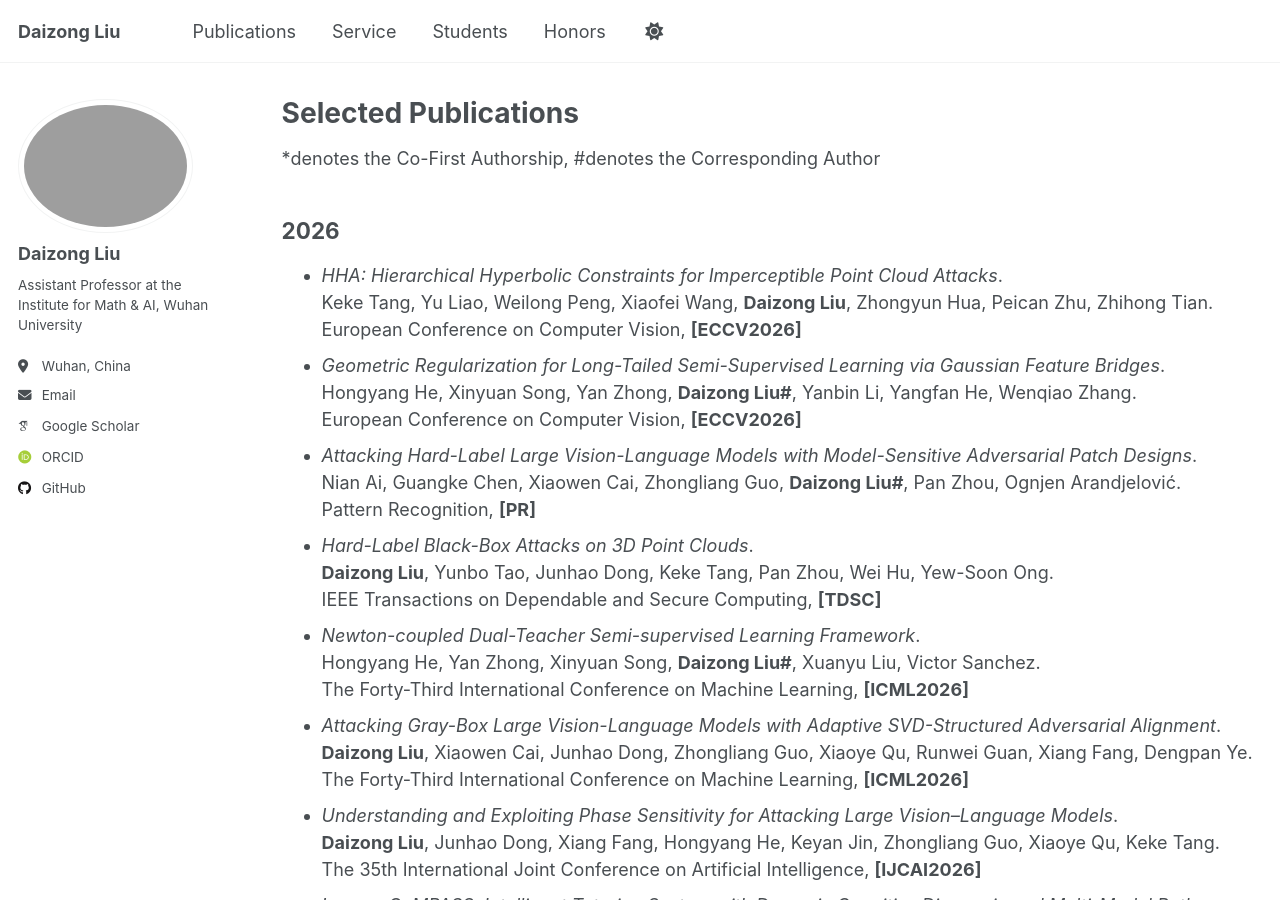
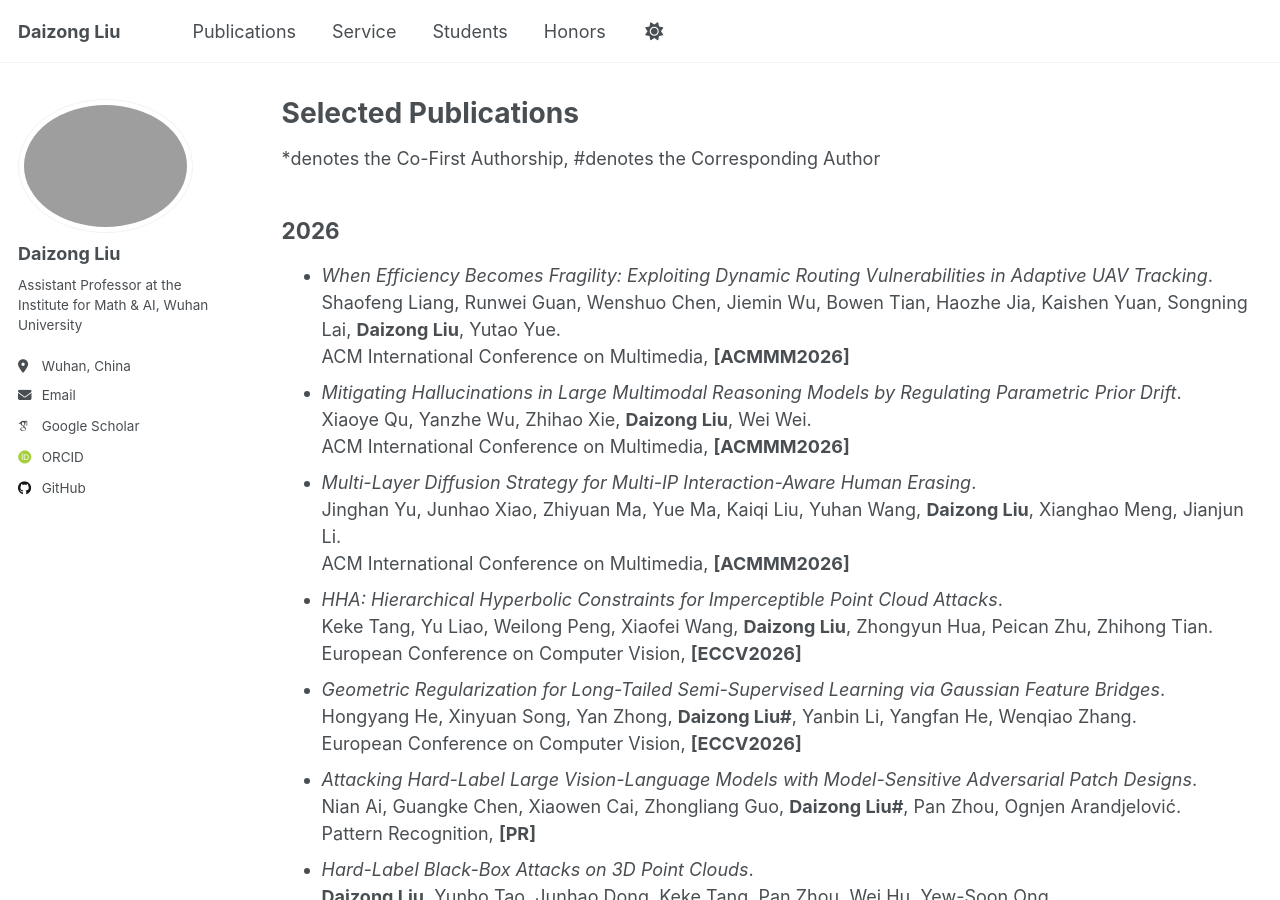
Before and after one commit to liudaizong/liudaizong.github.io, a Jekyll site: the page built from _pages/publications.md, in a window 1280 px wide and 900 px high. Built offline with Jekyll 4.4.1, drawn with Linux system fonts in a browser that asks for light colours; some web fonts are replaced.

Commit message:
Update publications.md

```diff
--- a/_pages/publications.md
+++ b/_pages/publications.md
@@ -7,6 +7,9 @@ author_profile: true
 *denotes the Co-First Authorship, #denotes the Corresponding Author
 
 ## 2026
+* *When Efficiency Becomes Fragility: Exploiting Dynamic Routing Vulnerabilities in Adaptive UAV Tracking*.<br/> Shaofeng Liang, Runwei Guan, Wenshuo Chen, Jiemin Wu, Bowen Tian, Haozhe Jia, Kaishen Yuan, Songning Lai, **Daizong Liu**, Yutao Yue.<br/> ACM International Conference on Multimedia, **[ACMMM2026]**
+* *Mitigating Hallucinations in Large Multimodal Reasoning Models by Regulating Parametric Prior Drift*.<br/> Xiaoye Qu, Yanzhe Wu, Zhihao Xie, **Daizong Liu**, Wei Wei.<br/> ACM International Conference on Multimedia, **[ACMMM2026]**
+* *Multi-Layer Diffusion Strategy for Multi-IP Interaction-Aware Human Erasing*.<br/> Jinghan Yu, Junhao Xiao, Zhiyuan Ma, Yue Ma, Kaiqi Liu, Yuhan Wang, **Daizong Liu**, Xianghao Meng, Jianjun Li.<br/> ACM International Conference on Multimedia, **[ACMMM2026]**
 * *HHA: Hierarchical Hyperbolic Constraints for Imperceptible Point Cloud Attacks*.<br/> Keke Tang, Yu Liao, Weilong Peng, Xiaofei Wang, **Daizong Liu**, Zhongyun Hua, Peican Zhu, Zhihong Tian.<br/> European Conference on Computer Vision, **[ECCV2026]**
 * *Geometric Regularization for Long-Tailed Semi-Supervised Learning via Gaussian Feature Bridges*.<br/> Hongyang He, Xinyuan Song, Yan Zhong, **Daizong Liu#**, Yanbin Li, Yangfan He, Wenqiao Zhang.<br/> European Conference on Computer Vision, **[ECCV2026]**
 * *Attacking Hard-Label Large Vision-Language Models with Model-Sensitive Adversarial Patch Designs*.<br/> Nian Ai, Guangke Chen, Xiaowen Cai, Zhongliang Guo, **Daizong Liu#**, Pan Zhou, Ognjen Arandjelović.<br/> Pattern Recognition, **[PR]**
```
